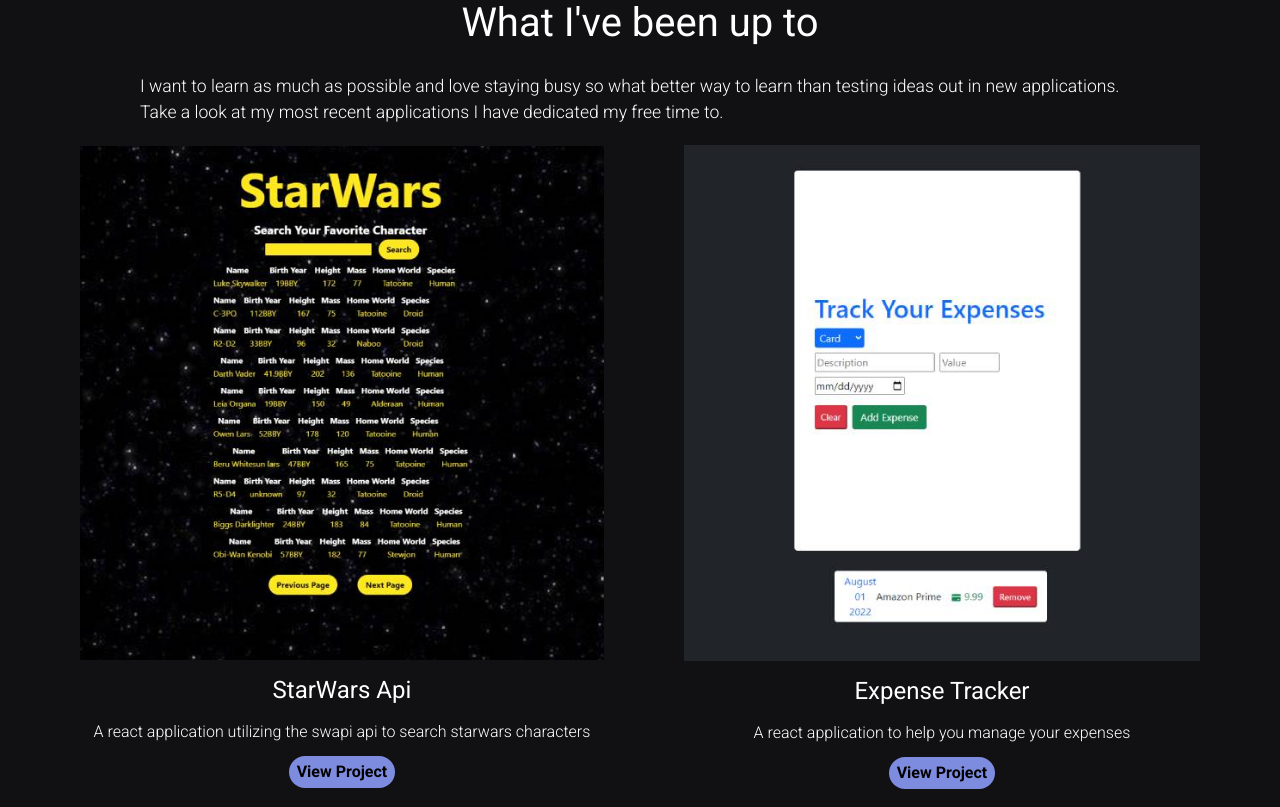
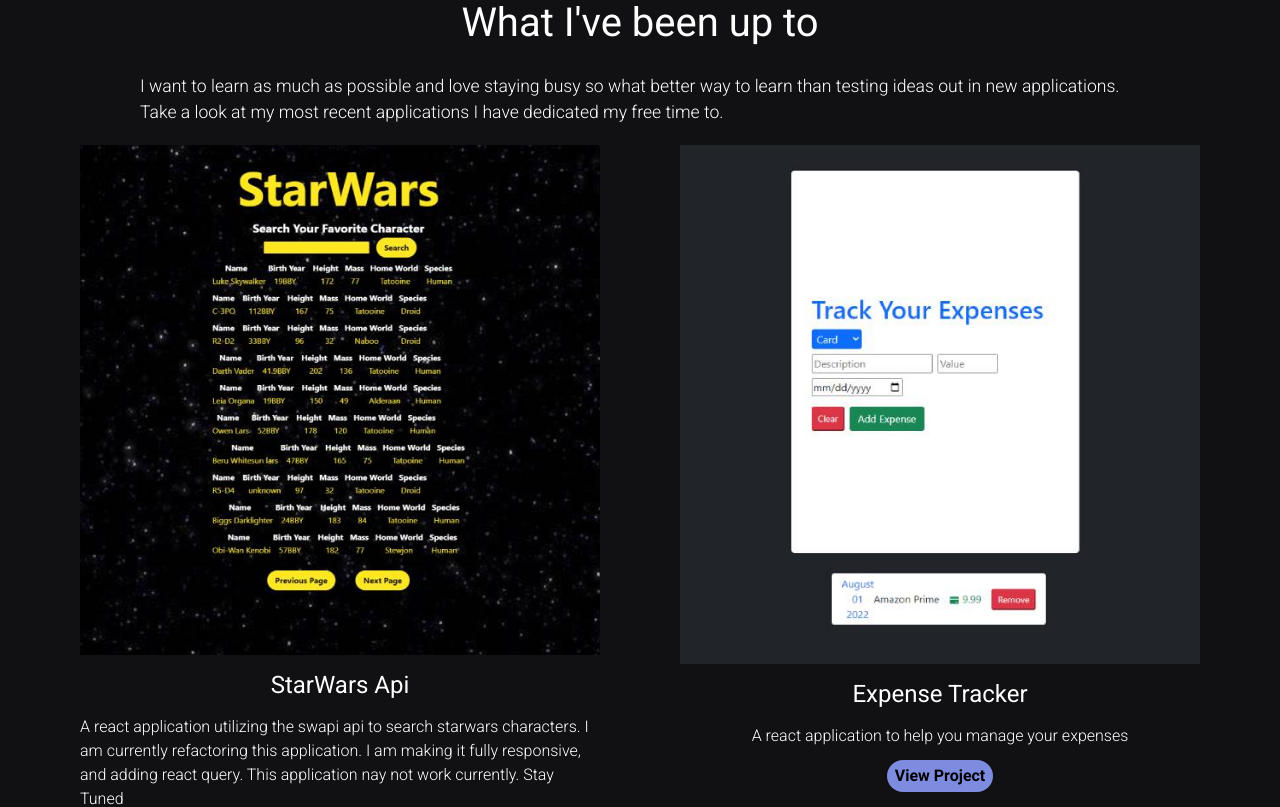
Before and after one commit to BrandonCarp/portfolio, a React (Create React App) app: page / in a window 1280 px wide. Shown: the part 1540-2347 px from the top of the page. Built offline with nearby package versions, Linux system fonts and the light colour scheme.

Commit message:
fixed project section

```diff
--- a/src/Components/Projects.js
+++ b/src/Components/Projects.js
@@ -17,16 +17,19 @@
         </p>
       </div>
       <div className="">
-        <div className="relative mx-auto container   mb-5 p-5 md:space-x-20 md:flex ">
+        <div className="grid-cols-2   mb-5 p-5 md:space-x-20 md:flex ">
+          <div className="flex mx-auto container">
             <div className="flex flex-col items-center justify-center mb-10 md:mb-0">
               <div>
-              <img className="" src={swapi} alt="React Expense Tracker" />
+                <img className="" src={swapi} alt="star wars api" />
               </div>
-            <div className="space-y-3 flex flex-col items-center">
+              <div className="space-y-3 flex flex-col items-center ">
                 <h3 className="text-baselg pt-3">StarWars Api</h3>
-              <p className=" font-light ml-4 md:ml-0">
+                <p className=" font-light  ml-4 md:ml-0">
                   A react application utilizing the swapi api to search starwars
-                characters
+                  characters. I am currently refactoring this application. I am
+                  making it fully responsive, and adding react query. This
+                  application nay not work currently. Stay Tuned
                 </p>
 
                 <a
@@ -37,8 +40,16 @@
                 </a>
               </div>
             </div>
+          </div>
 
-          <div className="flex flex-col items-center justify-center">
+          <div className="relative mx-auto container">
+            <div
+              className="
+              flex
+              flex-col
+              items-center
+              justify-center"
+            >
               <div>
                 <img className="" src={tracker} alt="React Expense Tracker" />
               </div>
@@ -54,6 +65,7 @@
                 >
                   View Project
                 </a>
+              </div>
             </div>
           </div>
         </div>
```
Lines whose indentation alone changed are shown as unchanged.
